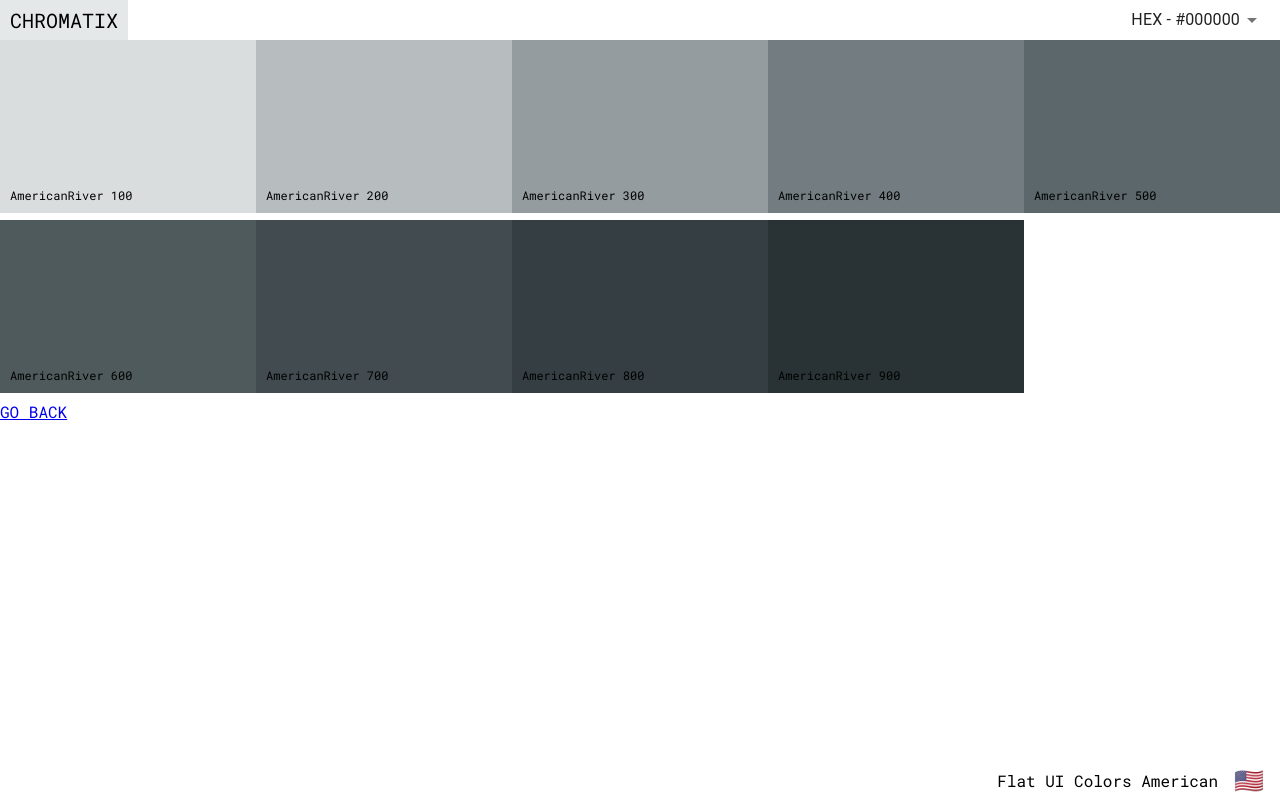
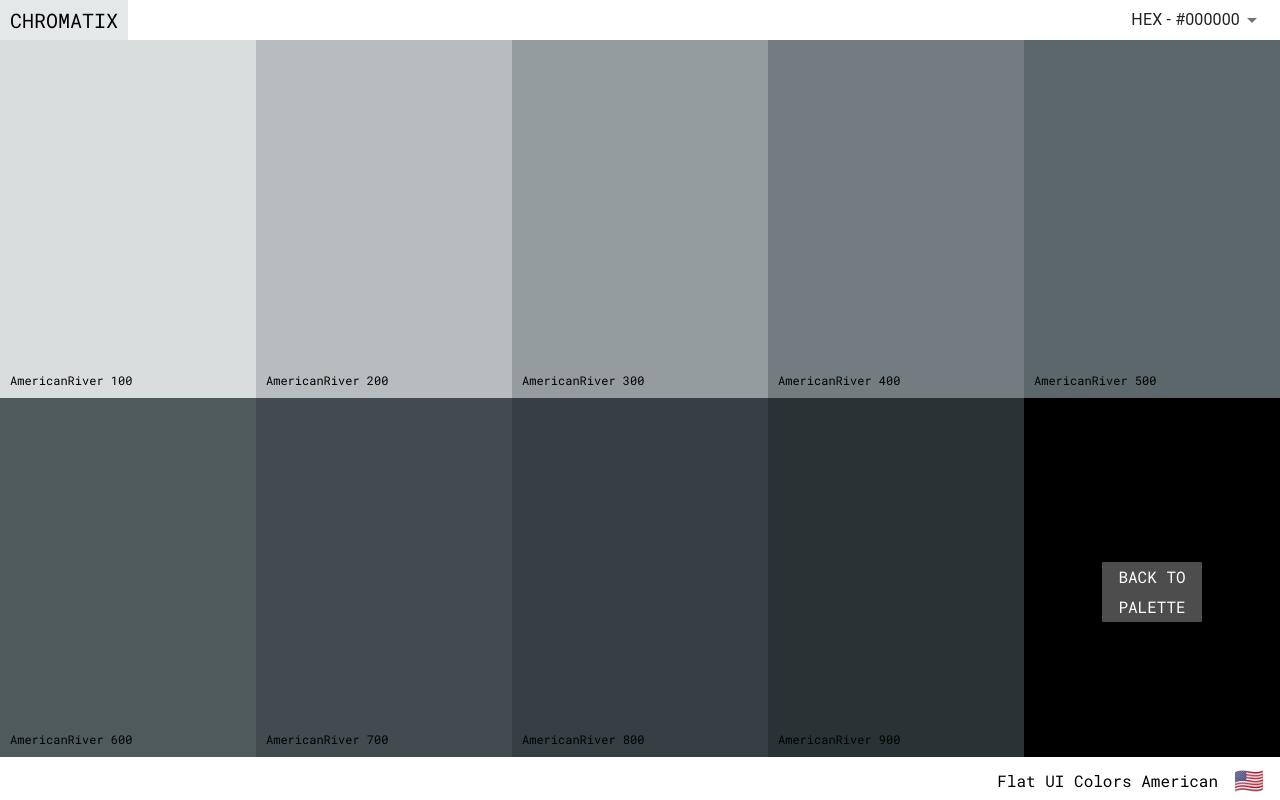
Before and after one commit to Kunstix/Chromatix, a React (Create React App) app: page /palette/flat-ui-colors-american/americanriver in a window 1280 px wide. Built offline with nearby package versions, Linux system fonts and the light colour scheme.

Commit message:
single palette router

```diff
--- a/src/components/colors/ColorBox.scss
+++ b/src/components/colors/ColorBox.scss
@@ -1,17 +1,19 @@
 .ColorBox {
   width: 20%;
-  height: 24%;
+  height: 25%;
   cursor: pointer;
   position: relative;
-  display: inline-block;
-  margin: 0 auto;
-  margin-bottom: 3.5px;
+  margin: 0;
   font-family: 'Roboto Mono', sans-serif;
 
   &:hover .copy-button {
     opacity: 1;
     transition: 0.5s;
   }
+}
+
+.SinglePalette .ColorBox {
+  height: 50%;
 }
 
 .copy-button {
@@ -107,12 +109,12 @@
     text-align: center;
     text-shadow: 2px 2px 7px #000;
     text-transform: uppercase;
-    margin-bottom: 0;
-    padding: 1;
+    margin: 0;
   }
 
   p {
     font-size: 2rem;
     font-weight: 100;
+    margin: 0;
   }
 }
--- a/src/components/colors/Palette.scss
+++ b/src/components/colors/Palette.scss
@@ -1,6 +1,7 @@
 .Palette {
   display: flex;
   flex-direction: column;
+  justify-content: center;
   height: 100vh;
   font-family: 'Roboto Mono', sans-serif;
   box-sizing: border-box;
@@ -8,5 +9,9 @@
 
   &-colors {
     height: 90%;
+    display: flex;
+    flex-wrap: wrap;
+    justify-content: flex-start;
+    align-items: flex-start;
   }
 }
--- a/src/components/colors/SinglePalette.jsx
+++ b/src/components/colors/SinglePalette.jsx
@@ -38,7 +38,7 @@ class SinglePalette extends Component {
       />
     ));
     return (
-      <div className='Palette'>
+      <div className='SinglePalette Palette'>
         <Navbar
           changeFormat={format => this.changeFormat(format)}
           showAllColors={false}
@@ -46,7 +46,7 @@ class SinglePalette extends Component {
         <div className='Palette-colors'>
           {colorBoxes}
           <div className='go-back-button'>
-            <Link to={`/palette/${id}`}>GO BACK</Link>
+            <Link to={`/palette/${id}`}>Back to Palette</Link>
           </div>
         </div>
         <Footer name={paletteName} emoji={emoji} />
--- a/src/components/colors/SinglePalette.scss
+++ b/src/components/colors/SinglePalette.scss
@@ -1,18 +1,18 @@
-.goBack {
+.go-back-button {
   width: 20%;
   height: 50%;
   margin: 0 auto;
   display: inline-block;
   position: relative;
   cursor: pointer;
-  margin-bottom: -3.5px;
   opacity: 1;
-  background-color: black;
+  background-color: #000;
 
   a {
-    color: white;
+    font-family: 'Roboto Mono', sans-serif;
+    color: #fff;
     width: 100px;
-    height: 30px;
+    height: auto;
     position: absolute;
     display: inline-block;
     top: 50%;
@@ -26,6 +26,7 @@
     line-height: 30px;
     text-transform: uppercase;
     border: none;
+    border-radius: 1px;
     text-decoration: none;
   }
 }
--- a/src/components/nav/Footer.css
+++ b/src/components/nav/Footer.css
@@ -4,6 +4,7 @@
   align-items: center;
   height: 5%;
   background-color: #fff;
+  margin-top: 3.5px;
 }
 
 .emoji {
```
